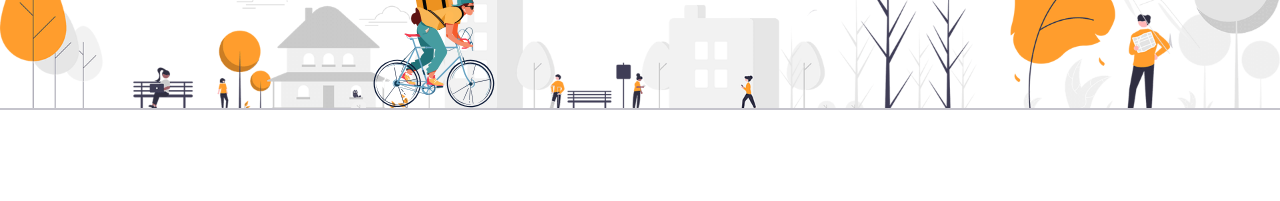
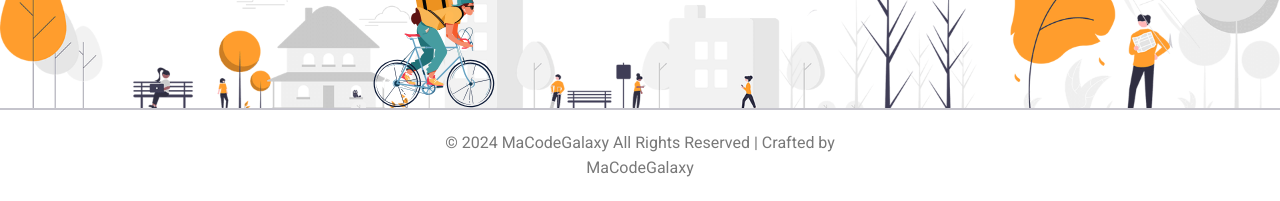
Before and after one commit to freelancing3256/foodieMaster, a plain HTML site: page index.html in a window 1280 px wide. Shown: the part 7931-8132 px from the top of the page. Before the commit the page ends 8081 px from the top, so only its background shows below. Drawn offline with nearby package versions, Linux system fonts and the light colour scheme.

Commit message:
Update index.html

```diff
--- a/index.html
+++ b/index.html
@@ -1273,9 +1273,10 @@
 
     <div class="footer-bottom">
       <div class="container">
-        <!-- <p class="copyright-text">
-          &copy; 2022 <a href="#" class="copyright-link">codewithsadee</a> All Rights Reserved.
-        </p> -->
+        <p class="copyright">
+          &copy; 2024 MaCodeGalaxy All Rights Reserved | Crafted by <a href="https://macodegalaxy.in/"
+            target="_blank" class="link">MaCodeGalaxy</a>
+        </p>
       </div>
     </div>
 
```
